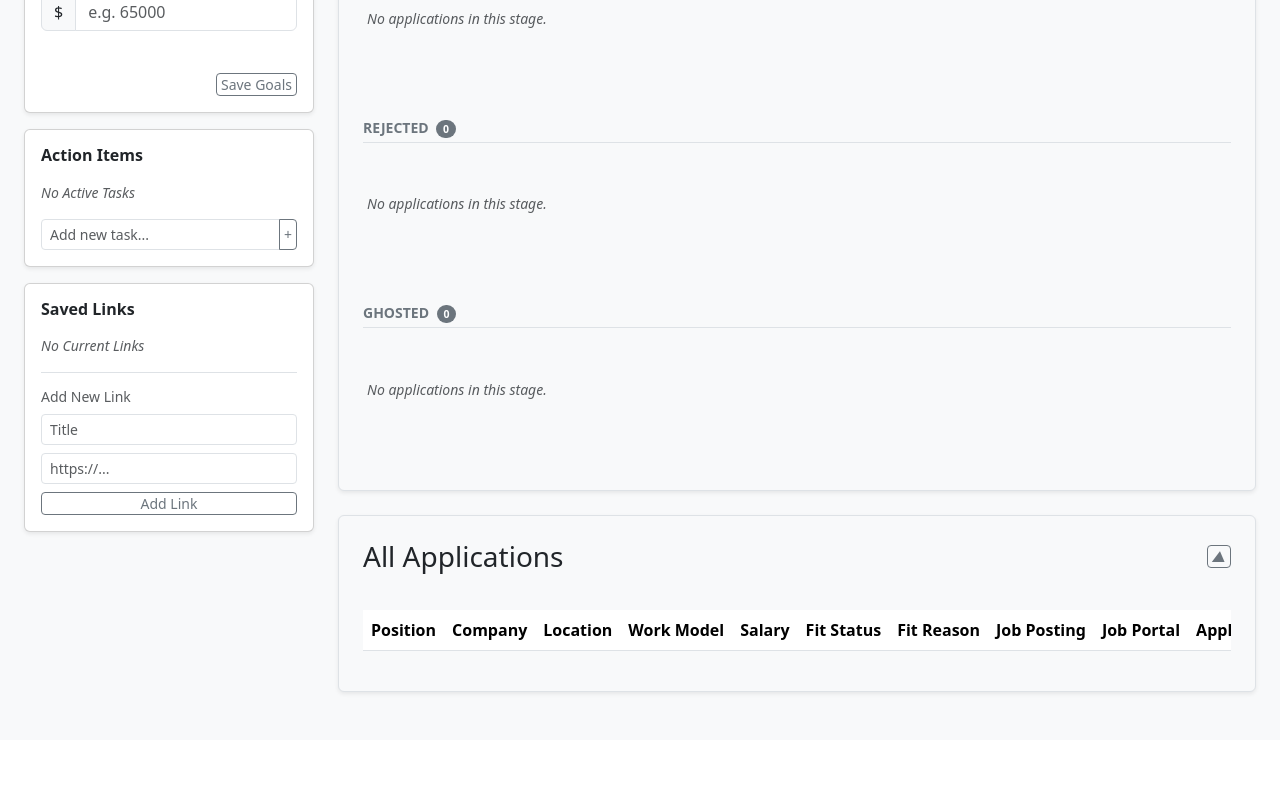
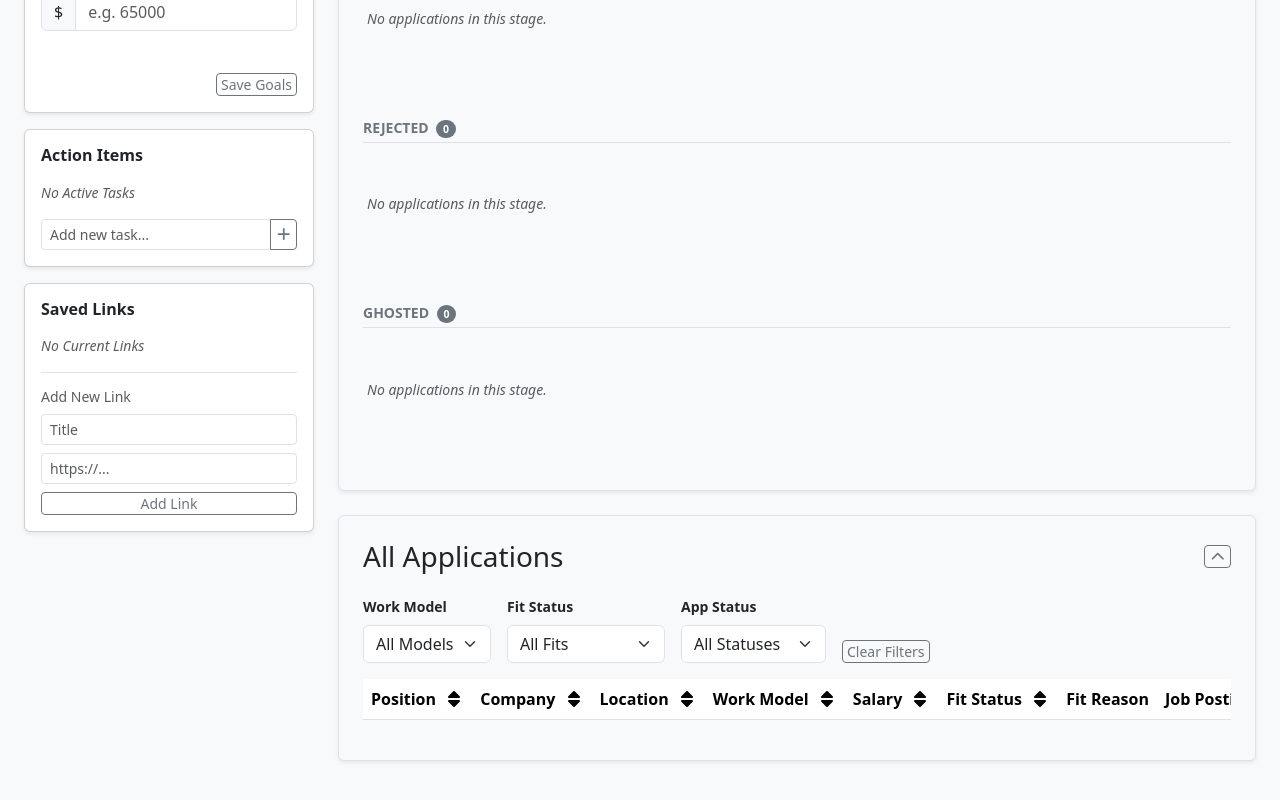
Before and after one commit to ScriptedRemedies/JobTracker, a React (Vite) app: page / in a window 1280 px wide. Shown: the part 646-1446 px from the top of the page. Before the commit the page ends 1386 px from the top, so only its background shows below. Built offline with nearby package versions, Linux system fonts and the light colour scheme.

Commit message:
Added Font Awesome and changed icons

```diff
--- a/package.json
+++ b/package.json
@@ -10,6 +10,9 @@
     "preview": "vite preview"
   },
   "dependencies": {
+    "@fortawesome/fontawesome-svg-core": "^7.1.0",
+    "@fortawesome/free-solid-svg-icons": "^7.1.0",
+    "@fortawesome/react-fontawesome": "^3.1.1",
     "@hello-pangea/dnd": "^18.0.1",
     "bootstrap": "^5.3.8",
     "chart.js": "^4.5.1",
--- a/src/App.jsx
+++ b/src/App.jsx
@@ -10,6 +10,9 @@ import CollapsibleSection from "./components/CollapsibleSection.jsx";
 import { DragDropContext } from '@hello-pangea/dnd';
 import JobDetailDrawer from "./components/JobDetailDrawer.jsx";
 import SavedLinks from "./components/SavedLinks.jsx";
+import { library } from '@fortawesome/fontawesome-svg-core'
+import {faChevronUp, faChevronDown, faSort, faTrash, faEdit, faPlus, faCheck, faTimes} from '@fortawesome/free-solid-svg-icons'
+library.add(faChevronUp, faChevronDown, faSort, faTrash, faEdit, faPlus, faCheck, faTimes)
 
 function App() {
     // JOBS ITEMS
--- a/src/components/AddActionItemForm.jsx
+++ b/src/components/AddActionItemForm.jsx
@@ -1,6 +1,7 @@
 import React, { useState } from 'react'
 import { notifySuccess, notifyError } from '../utils/Toast'
 import {BTN_CONTAINER, DELETE_BTN, INPUT_SM, SAVE_BTN, SIDEBAR_COMPONENTS} from "../utils/Constants.js";
+import {FontAwesomeIcon} from "@fortawesome/react-fontawesome";
 
 function AddActionItemForm({ tasks, onAdd, onToggle, onEdit, onDelete }) {
 
@@ -65,7 +66,7 @@ function AddActionItemForm({ tasks, onAdd, onToggle, onEdit, onDelete }) {
                                         Save
                                     </button>
                                     <button onClick={handleCancelEdit} className={DELETE_BTN}>
-                                        &times;
+                                        <FontAwesomeIcon icon="times" />
                                     </button>
                                 </div>
                             ) : (
@@ -98,7 +99,7 @@ function AddActionItemForm({ tasks, onAdd, onToggle, onEdit, onDelete }) {
                                             className={DELETE_BTN}
                                             title="Delete task"
                                         >
-                                            &times;
+                                            <FontAwesomeIcon icon="trash" />
                                         </button>
                                     </div>
                                 </>
@@ -118,7 +119,7 @@ function AddActionItemForm({ tasks, onAdd, onToggle, onEdit, onDelete }) {
                     onKeyDown={handleKeyDown}
                 />
                 <button className={SAVE_BTN} onClick={handleAdd}>
-                    +
+                    <FontAwesomeIcon icon="plus" />
                 </button>
             </div>
         </div>
--- a/src/components/CollapsibleSection.jsx
+++ b/src/components/CollapsibleSection.jsx
@@ -1,5 +1,6 @@
 import React, { useState } from 'react';
 import {FLEX_BETWEEN_CENTER, SAVE_BTN, SECTION_CONTAINER} from "../utils/Constants.js";
+import {FontAwesomeIcon} from "@fortawesome/react-fontawesome";
 
 const CollapsibleSection = ({ title, children, defaultExpanded }) => {
     const [isExpanded, setIsExpanded] = useState(defaultExpanded);
@@ -17,10 +18,10 @@ const CollapsibleSection = ({ title, children, defaultExpanded }) => {
                 <button className={SAVE_BTN}>
                     {isExpanded ? (
                         /* Up Arrow (Chevron) */
-                        <i className="bi bi-chevron-up">▲</i>
+                        <FontAwesomeIcon icon="chevron-up" />
                     ) : (
                         /* Down Arrow (Chevron) */
-                        <i className="bi bi-chevron-down">▼</i>
+                        <FontAwesomeIcon icon="chevron-down" />
                     )}
                 </button>
             </div>
--- a/src/components/JobTable.jsx
+++ b/src/components/JobTable.jsx
@@ -1,34 +1,147 @@
-import React from 'react'
-import {BTN_CONTAINER, DELETE_BTN, SAVE_BTN} from '../utils/Constants'
+import React, { useState, useMemo } from 'react';
+import {
+    BTN_CONTAINER,
+    DELETE_BTN,
+    FIT_STATUS,
+    FORM_LABEL_SMALL,
+    SAVE_BTN, SELECT_FIELD,
+    STATUS,
+    WORK_MODEL
+} from '../utils/Constants';
+import {FontAwesomeIcon} from "@fortawesome/react-fontawesome";
 
-function JobTable({ jobs, onEdit, onDelete}) {
+function JobTable({ jobs, onEdit, onDelete }) {
+    const [sortConfig, setSortConfig] = useState({ key: 'dateApplied', direction: 'desc' });
+    const [filters, setFilters] = useState({
+        workModel: '',
+        fitStatus: '',
+        status: ''
+    });
+    const handleFilterChange = (e) => {
+        const { name, value } = e.target;
+        setFilters(prev => ({ ...prev, [name]: value }));
+    };
+    const sortedJobs = useMemo(() => {
+        let processedJobs = jobs.filter(job => {
+            return (filters.workModel === '' || job.workModel === filters.workModel) &&
+                (filters.fitStatus === '' || job.fitStatus === filters.fitStatus) &&
+                (filters.status === '' || job.status === filters.status);
+        });
+        if (sortConfig.key !== null) {
+            processedJobs.sort((a, b) => {
+                let aValue = a[sortConfig.key];
+                let bValue = b[sortConfig.key];
+
+                if (sortConfig.key === 'salary') {
+                    aValue = aValue ? Number(aValue) : 0;
+                    bValue = bValue ? Number(bValue) : 0;
+                }
+
+                if (aValue < bValue) {
+                    return sortConfig.direction === 'asc' ? -1 : 1;
+                }
+                if (aValue > bValue) {
+                    return sortConfig.direction === 'asc' ? 1 : -1;
+                }
+                return 0;
+            });
+        }
+        return processedJobs;
+    }, [jobs, sortConfig, filters]);
+    const requestSort = (key) => {
+        let direction = 'asc';
+        if (sortConfig.key === key && sortConfig.direction === 'asc') {
+            direction = 'desc';
+        }
+        setSortConfig({ key, direction });
+    };
+    const getSortIcon = (key) => {
+        if (sortConfig.key !== key) {
+            return <FontAwesomeIcon icon="sort" className="ms-1" />;
+        }
+        return sortConfig.direction === 'asc'
+            ? <FontAwesomeIcon icon="chevron-up" className="ms-1" />
+            : <FontAwesomeIcon icon="chevron-down" className="ms-1" />;
+    };
 
     return (
         <div className="table-responsive">
+            {/* Filter Bar */}
+            <div className="d-flex gap-3 mb-3 align-items-end">
+                <div>
+                    <label className={FORM_LABEL_SMALL}>Work Model</label>
+                    <select name="workModel" className={SELECT_FIELD} value={filters.workModel} onChange={handleFilterChange}>
+                        <option value="">All Models</option>
+                        {WORK_MODEL.map(m => <option key={m} value={m}>{m}</option>)}
+                    </select>
+                </div>
+                <div>
+                    <label className={FORM_LABEL_SMALL}>Fit Status</label>
+                    <select name="fitStatus" className={SELECT_FIELD} value={filters.fitStatus} onChange={handleFilterChange}>
+                        <option value="">All Fits</option>
+                        {FIT_STATUS.map(f => <option key={f} value={f}>{f}</option>)}
+                    </select>
+                </div>
+                <div>
+                    <label className={FORM_LABEL_SMALL}>App Status</label>
+                    <select name="status" className={SELECT_FIELD} value={filters.status} onChange={handleFilterChange}>
+                        <option value="">All Statuses</option>
+                        {STATUS.map(s => <option key={s} value={s}>{s}</option>)}
+                    </select>
+                </div>
+                <button
+                    className={SAVE_BTN}
+                    onClick={() => setFilters({ workModel: '', fitStatus: '', status: '' })}
+                >
+                    Clear Filters
+                </button>
+            </div>
             <table className="table table-hover table-striped mt-3 align-middle">
                 <thead>
                 <tr className="text-nowrap">
-                        <th scope="col">Position</th>
-                        <th scope="col">Company</th>
-                        <th scope="col">Location</th>
-                        <th scope="col">Work Model</th>
-                        <th scope="col">Salary</th>
-                        <th scope="col">Fit Status</th>
+                    <th scope="col" onClick={() => requestSort('position')} style={{ cursor: 'pointer' }}>
+                        Position {getSortIcon('position')}
+                    </th>
+                    <th scope="col" onClick={() => requestSort('company')} style={{ cursor: 'pointer' }}>
+                        Company {getSortIcon('company')}
+                    </th>
+                    <th scope="col" onClick={() => requestSort('location')} style={{ cursor: 'pointer' }}>
+                        Location {getSortIcon('location')}
+                    </th>
+                    <th scope="col" onClick={() => requestSort('workModel')} style={{ cursor: 'pointer' }}>
+                        Work Model {getSortIcon('workModel')}
+                    </th>
+                    <th scope="col" onClick={() => requestSort('salary')} style={{ cursor: 'pointer' }}>
+                        Salary {getSortIcon('salary')}
+                    </th>
+                    <th scope="col" onClick={() => requestSort('fitStatus')} style={{ cursor: 'pointer' }}>
+                        Fit Status {getSortIcon('fitStatus')}
+                    </th>
                     <th scope="col">Fit Reason</th>
                     <th scope="col">Job Posting</th>
                     <th scope="col">Job Portal</th>
-                        <th scope="col">Application Status</th>
-                        <th scope="col">Date Applied</th>
-                        <th scope="col">Applied Through</th>
-                        <th scope="col">Interview Stage</th>
-                        <th scope="col">Interview Date</th>
+                    <th scope="col" onClick={() => requestSort('status')} style={{ cursor: 'pointer' }}>
+                        Status {getSortIcon('status')}
+                    </th>
+                    <th scope="col" onClick={() => requestSort('dateApplied')} style={{ cursor: 'pointer' }}>
+                        Date Applied {getSortIcon('dateApplied')}
+                    </th>
+                    <th scope="col" onClick={() => requestSort('appliedThrough')} style={{ cursor: 'pointer' }}>
+                        Applied Through {getSortIcon('appliedThrough')}
+                    </th>
+                    <th scope="col" onClick={() => requestSort('stage')} style={{ cursor: 'pointer' }}>
+                        Interview Stage {getSortIcon('stage')}
+                    </th>
+                    <th scope="col" onClick={() => requestSort('interviewDate')} style={{ cursor: 'pointer' }}>
+                        Interview Date {getSortIcon('interviewDate')}
+                    </th>
                     <th scope="col">Contact</th>
                     <th scope="col">Notes</th>
                     <th scope="col">Actions</th>
                 </tr>
                 </thead>
                 <tbody>
-                    {jobs.map(job => (
+                {sortedJobs.map(job => (
                     <tr key={job.id}>
                         <td>{job.position}</td>
                         <td>{job.company}</td>
@@ -70,7 +183,7 @@ function JobTable({ jobs, onEdit, onDelete}) {
                                     className={DELETE_BTN}
                                     title="Delete"
                                 >
-                                        &times;
+                                    <FontAwesomeIcon icon="trash" />
                                 </button>
                             </div>
                         </td>
@@ -79,7 +192,7 @@ function JobTable({ jobs, onEdit, onDelete}) {
                 </tbody>
             </table>
         </div>
-    )
+    );
 }
 
-export default JobTable
+export default JobTable;
--- a/src/components/SavedLinks.jsx
+++ b/src/components/SavedLinks.jsx
@@ -1,6 +1,7 @@
 import React, {useState} from 'react'
 import {notifyError, notifySuccess} from "../utils/Toast.js";
 import {DELETE_BTN, INPUT_SM, SAVE_BTN, SIDEBAR_COMPONENTS} from "../utils/Constants.js";
+import {FontAwesomeIcon} from "@fortawesome/react-fontawesome";
 
 function SavedLinks({ links, onAdd, onEdit, onDelete }) {
     const [formState, setFormState] = useState({
@@ -121,7 +122,7 @@ function SavedLinks({ links, onAdd, onEdit, onDelete }) {
                                             className={DELETE_BTN}
                                             title="Delete"
                                         >
-                                            &times;
+                                            <FontAwesomeIcon icon="trash" />
                                         </button>
                                     </div>
                                 </div>
```
Also changed, not shown: 1 other file (tests, documents, lock files or other folders). Lines whose indentation alone changed are shown as unchanged.
